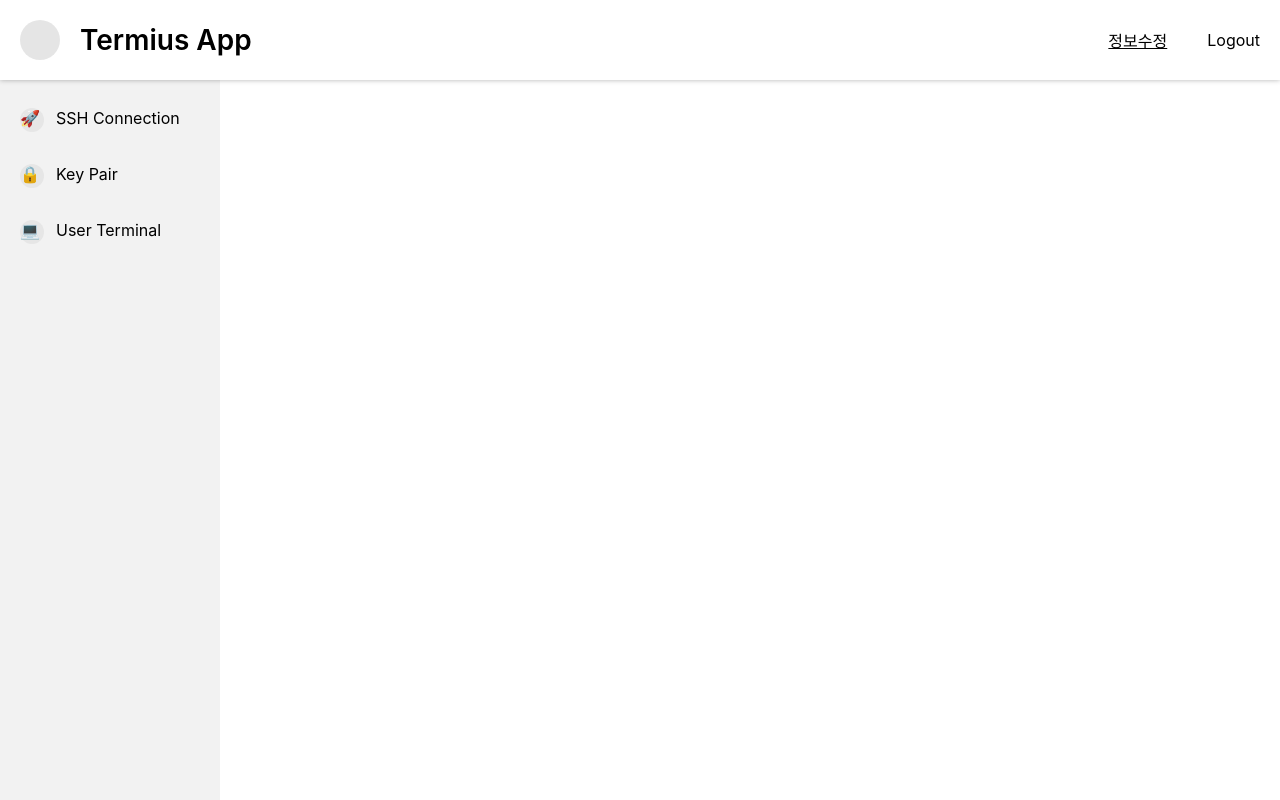
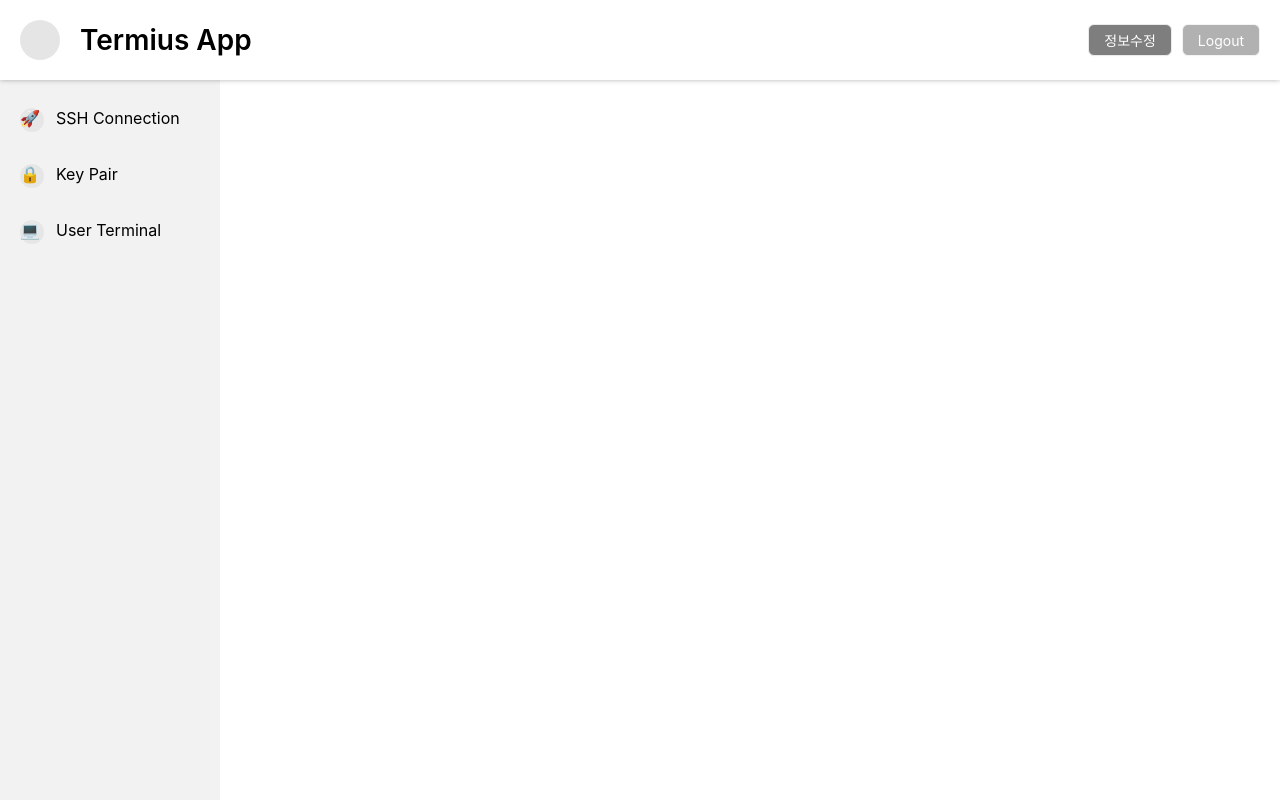
Before and after one commit to team-dopamine/husk-web, a React (Create React App) app: page /dashboard in a window 1280 px wide. Built offline with nearby package versions, Linux system fonts and the light colour scheme; no server answers.

Commit message:
style: dashboard 페이지 버튼 UI 수정

```diff
--- a/src/components/dashboard-header/index.style.tsx
+++ b/src/components/dashboard-header/index.style.tsx
@@ -1,4 +1,5 @@
 import styled from 'styled-components';
+import { Button } from 'antd';
 
 export const HeaderWrapper = styled.div`
   width: 100%;
@@ -43,17 +44,33 @@
   opacity: 10%;
 `;
 
-export const UserActionButtons = styled.div`
-  display: flex;
-  align-items: center;
-  gap: 40px;
+export const UserActionButtons = styled.div``;
+
+export const EditProfileButton = styled(Button)`
+  background-color: black !important;
+  opacity: 50% !important;
+  text-decoration: none;
+  color: white;
+
+  &:hover {
+    background-color: white !important;
+    color: gray !important;
+    font-weight: 700;
+    border-color: gray !important;
+  }
 `;
 
-export const ActionButton = styled.a`
-  background: none;
-  border: none;
-  font-size: 16px;
-  cursor: pointer;
-  color: black;
-  padding: 0px;
+export const LogoutButton = styled(Button)`
+  background-color: black !important;
+  opacity: 30% !important;
+  text-decoration: none;
+  margin-left: 10px;
+  color: white;
+
+  &:hover {
+    background-color: white !important;
+    color: gray !important;
+    font-weight: 700;
+    border-color: gray !important;
+  }
 `;
--- a/src/components/dashboard-header/index.tsx
+++ b/src/components/dashboard-header/index.tsx
@@ -1,6 +1,6 @@
 import React, { useContext } from 'react';
 import { AuthContext } from 'api/context/auth-context';
-import { HeaderWrapper, LogoWrapper, LogoImg, Logo, UserActionButtons, ActionButton } from './index.style';
+import { HeaderWrapper, LogoWrapper, LogoImg, Logo, UserActionButtons, EditProfileButton, LogoutButton } from './index.style';
 
 const DashboardHeader: React.FC = () => {
   const { logout, accessToken, refreshToken } = useContext(AuthContext)!;
@@ -23,8 +23,8 @@
         <Logo href="/">Termius App</Logo>
       </LogoWrapper>
       <UserActionButtons>
-        <ActionButton href="#">정보수정</ActionButton>
-        <ActionButton onClick={handleLogout}>Logout</ActionButton>
+        <EditProfileButton href="#">정보수정</EditProfileButton>
+        <LogoutButton onClick={handleLogout}>Logout</LogoutButton>
       </UserActionButtons>
     </HeaderWrapper>
   );
```
